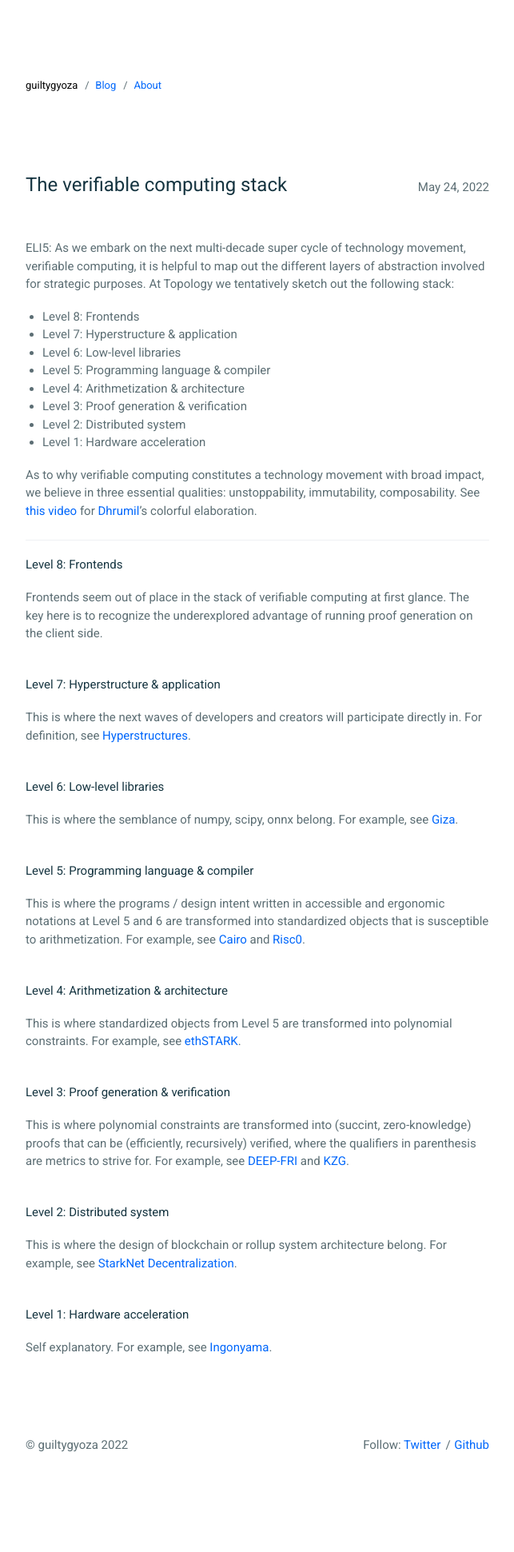
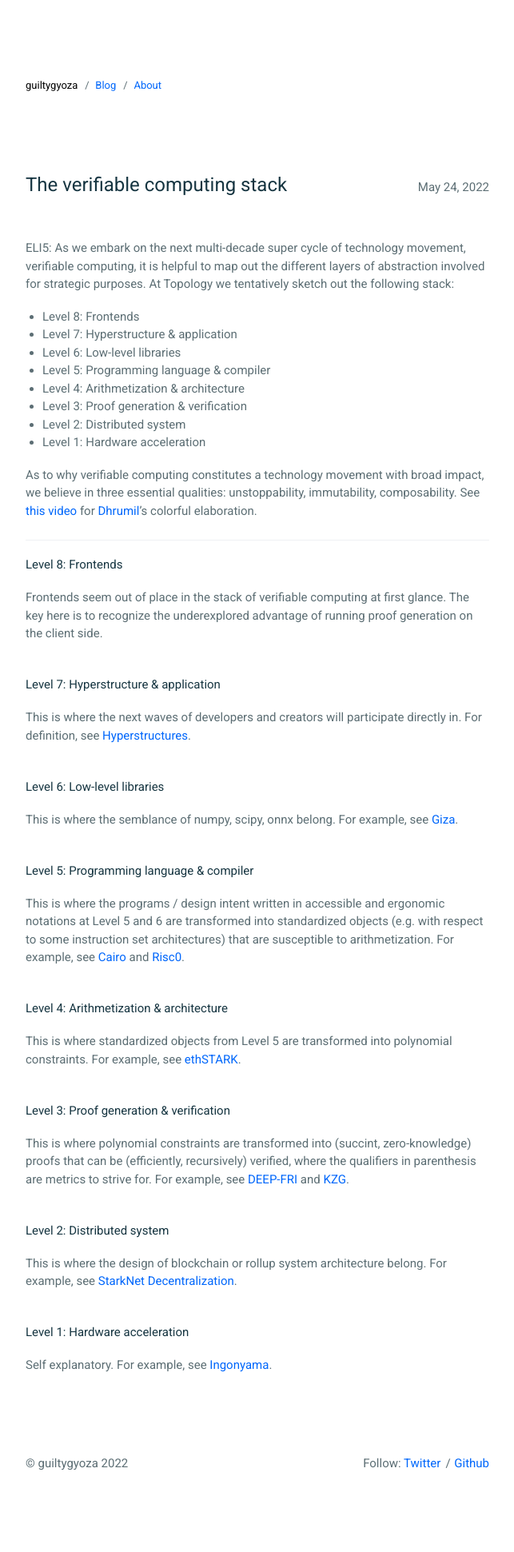
Before and after one commit to guiltygyoza/blog, a Jekyll site: the page built from _posts/2022-05-24-verifiable-computing-stack.md, in a window 1280 px wide. Shown: the whole page at 80% size, without its empty margins (318-961 px from the left). Built offline with Jekyll 4.4.1, drawn with Linux system fonts in a browser that asks for light colours; before the commit the page ends 1919 px from its top, so only the background shows below that.

Commit message:
edit post

```diff
--- a/_posts/2022-05-24-verifiable-computing-stack.md
+++ b/_posts/2022-05-24-verifiable-computing-stack.md
@@ -33,7 +33,7 @@
 <br/><br/>
 
 #### Level 5: Programming language & compiler
-This is where the programs / design intent written in accessible and ergonomic notations at Level 5 and 6 are transformed into standardized objects that is susceptible to arithmetization. For example, see [Cairo](https://eprint.iacr.org/2021/1063.pdf){:target="_blank"} and [Risc0](https://github.com/risc0/risc0){:target="_blank"}.
+This is where the programs / design intent written in accessible and ergonomic notations at Level 5 and 6 are transformed into standardized objects (e.g. with respect to some instruction set architectures) that are susceptible to arithmetization. For example, see [Cairo](https://eprint.iacr.org/2021/1063.pdf){:target="_blank"} and [Risc0](https://github.com/risc0/risc0){:target="_blank"}.
 <br/><br/>
 
 #### Level 4: Arithmetization & architecture
```
